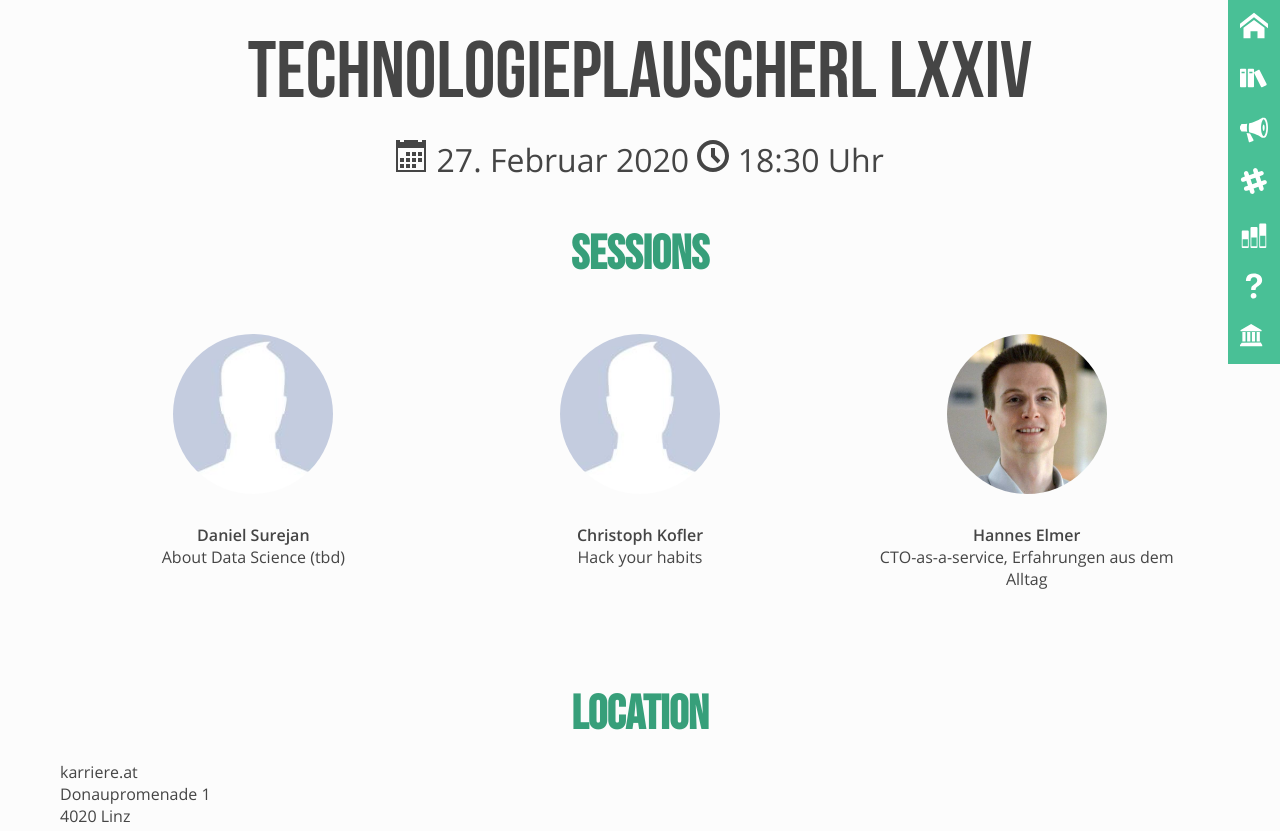
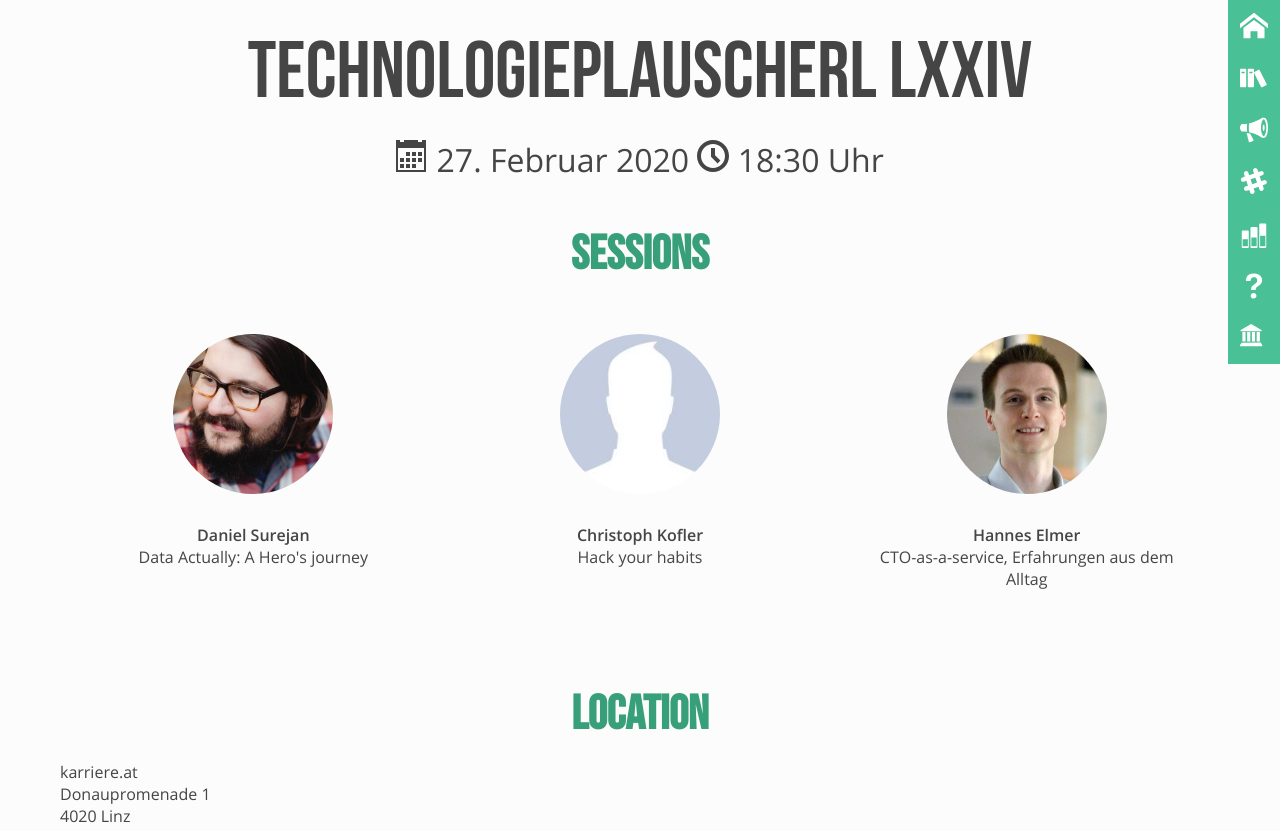
Before and after one commit to mericanAncer127/plauscherl, a Jekyll site: the page built from _plauscherl/74.html, in a window 1280 px wide and 900 px high, cut to the strip 0-831 px from the top of the window. Built offline with Jekyll 4.4.1, drawn with Linux system fonts in a browser that asks for light colours.

Commit message:
Update 74.html
Added Talk Description and Photo

```diff
--- a/_plauscherl/74.html
+++ b/_plauscherl/74.html
@@ -25,8 +25,8 @@ sponsor: <a href="https://www.karriere.at/">karriere.at</a>
 speakers:
 -
   name: "Daniel Surejan"
-  talk: "About Data Science (tbd)"
-  img: "/img/speaker_male_no_img.jpg"
+  talk: "Data Actually: A Hero's journey"
+  img: "/img/speaker-avatars/daniel_surenjan.jpg"
 -
   name: "Christoph Kofler"
   talk: "Hack your habits"
```
